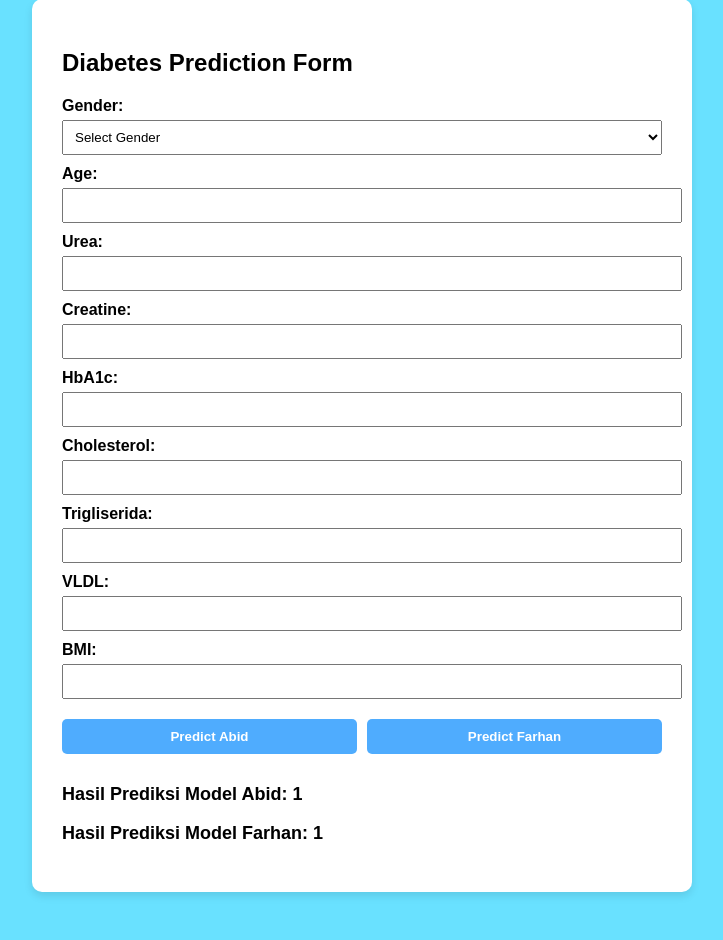
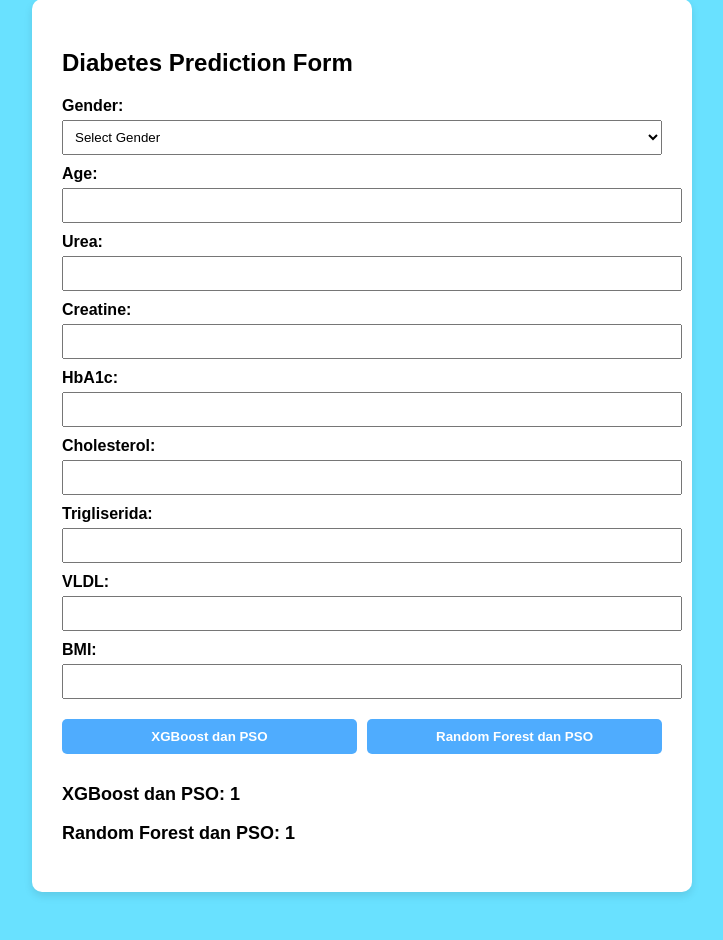
Before and after one commit to abrartaf/TA, a Flask app: page /predict in a window 1280 px wide. Shown: the part 109-1049 px from the top of the page, without its empty margins (278-1001 px from the left). Run offline with Flask 3, Linux system fonts and the light colour scheme; the visitor is signed in with stand-in values (Sample User, id 1); parts of the project's set-up code (start-up, migrations or seed data) failed here and were passed over.

Commit message:
Penamaan Hasil

```diff
--- a/app.py
+++ b/app.py
@@ -28,9 +28,9 @@
 
 # Load models
 with open('rf.pkl', 'rb') as f:
-    model_farhan = pickle.load(f)
-with open('model_abid.pkl', 'rb') as f:
-    model_abid = pickle.load(f)
+    model_rf = pickle.load(f)
+with open('model_xgb.pkl', 'rb') as f:
+    model_xgb = pickle.load(f)
 
 label_mapping = {0: "Non Diabetes", 1: "Pre-diabetes", 2: "Diabetes"}
 
@@ -41,8 +41,8 @@
 
 @app.route("/predict", methods=["GET", "POST"])
 def predict():
-    prediction_abid = session.get("prediction_abid")
-    prediction_farhan = session.get("prediction_farhan")
+    prediction_xgb = session.get("prediction_xgb")
+    prediction_rf = session.get("prediction_rf")
     form_data = session.get("form_data", {})
 
     if request.method == "POST":
@@ -78,27 +78,27 @@
                          'Cholesterol', 'Trigliserida', 'VLDL', 'BMI'])
 
             # Prediksi berdasarkan tombol
-            if selected_model == "abid":
-                result = model_abid.predict(input_data)[0]
-                prediction_abid = label_mapping.get(result, "Unknown")
-                session["prediction_abid"] = prediction_abid
+            if selected_model == "xgb":
+                result = model_xgb.predict(input_data)[0]
+                prediction_xgb = label_mapping.get(result, "Unknown")
+                session["prediction_xgb"] = prediction_xgb
 
-            elif selected_model == "farhan":
-                result = model_farhan.predict(input_data)[0]
-                prediction_farhan = label_mapping.get(result, "Unknown")
-                session["prediction_farhan"] = prediction_farhan
+            elif selected_model == "rf":
+                result = model_rf.predict(input_data)[0]
+                prediction_rf = label_mapping.get(result, "Unknown")
+                session["prediction_rf"] = prediction_rf
 
         except Exception as e:
-            if selected_model == "abid":
-                session["prediction_abid"] = f"Error: {str(e)}"
-            elif selected_model == "farhan":
-                session["prediction_farhan"] = f"Error: {str(e)}"
+            if selected_model == "xgb":
+                session["prediction_xgb"] = f"Error: {str(e)}"
+            elif selected_model == "rf":
+                session["prediction_rf"] = f"Error: {str(e)}"
 
         return redirect(url_for("predict"))
 
     return render_template("model_both.html",
-                           prediction_abid=prediction_abid,
-                           prediction_farhan=prediction_farhan,
+                           prediction_xgb=prediction_xgb,
+                           prediction_rf=prediction_rf,
                            form_data=form_data)
 
 if __name__ == "__main__":
--- a/templates/model_both.html
+++ b/templates/model_both.html
@@ -124,17 +124,17 @@
             <input type="text" name="BMI" value="{{ form_data.get('BMI', '') }}" required>
 
             <div class="buttons">
-                <button type="submit" name="model" value="abid">Predict Abid</button>
-                <button type="submit" name="model" value="farhan">Predict Farhan</button>
+                <button type="submit" name="model" value="xgb">XGBoost dan PSO</button>
+                <button type="submit" name="model" value="rf">Random Forest dan PSO</button>
             </div>
         </form>
 
         <div class="result">
-            {% if prediction_abid %}
-                <p>Hasil Prediksi Model Abid: {{ prediction_abid }}</p>
+            {% if prediction_xgb %}
+                <p>XGBoost dan PSO: {{ prediction_xgb }}</p>
             {% endif %}
-            {% if prediction_farhan %}
-                <p>Hasil Prediksi Model Farhan: {{ prediction_farhan }}</p>
+            {% if prediction_rf %}
+                <p>Random Forest dan PSO: {{ prediction_rf }}</p>
             {% endif %}
         </div>
     </div>
```
Also changed, not shown: 2 other files.
